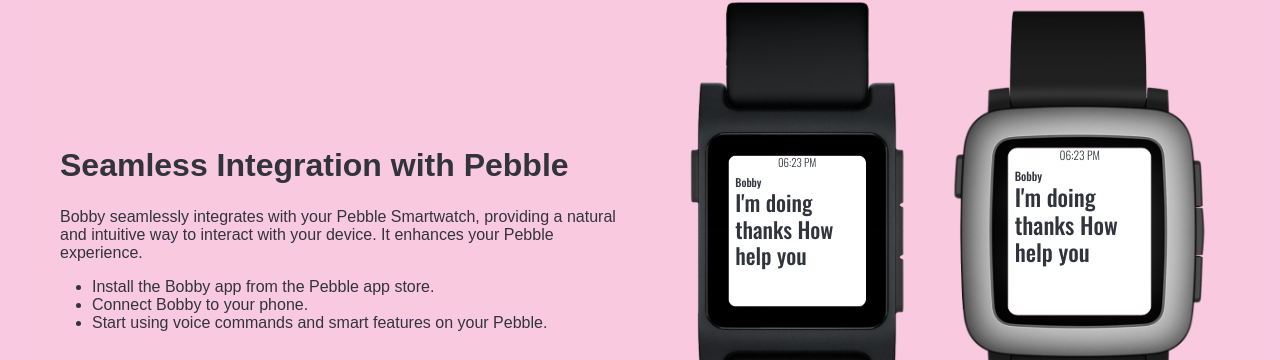
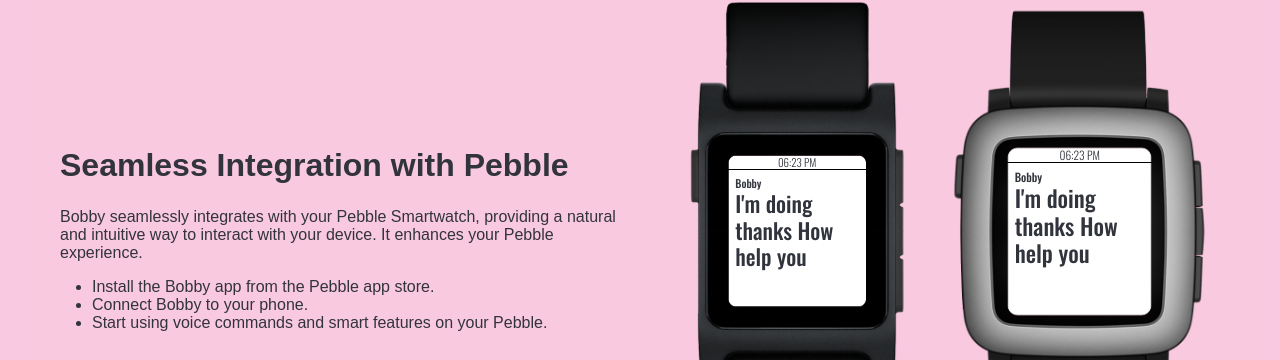
Before and after one commit to Stubenhocker1399/bobby-website, a Jekyll site: the page built from index.html, in a window 1280 px wide. Shown: the part 1252-1612 px from the top of the page. Built offline with Jekyll 4.4.1, drawn with Linux system fonts in a browser that asks for light colours; some web fonts are replaced.

Commit message:
Add missing change from previous commit

```diff
--- a/_sass/_style.scss
+++ b/_sass/_style.scss
@@ -75,6 +75,14 @@
 @import "components/feature-card.scss";
 @import "components/pebble-frame.scss";
 
+.status-bar-time {
+    text-align: center;
+    width: 100%;
+    border-bottom: black 1px solid;
+    position: sticky;
+    top: 0;
+    background-color: #ffffff;
+}
 
 .how-it-works-section {
     padding: 80px 0;
```
